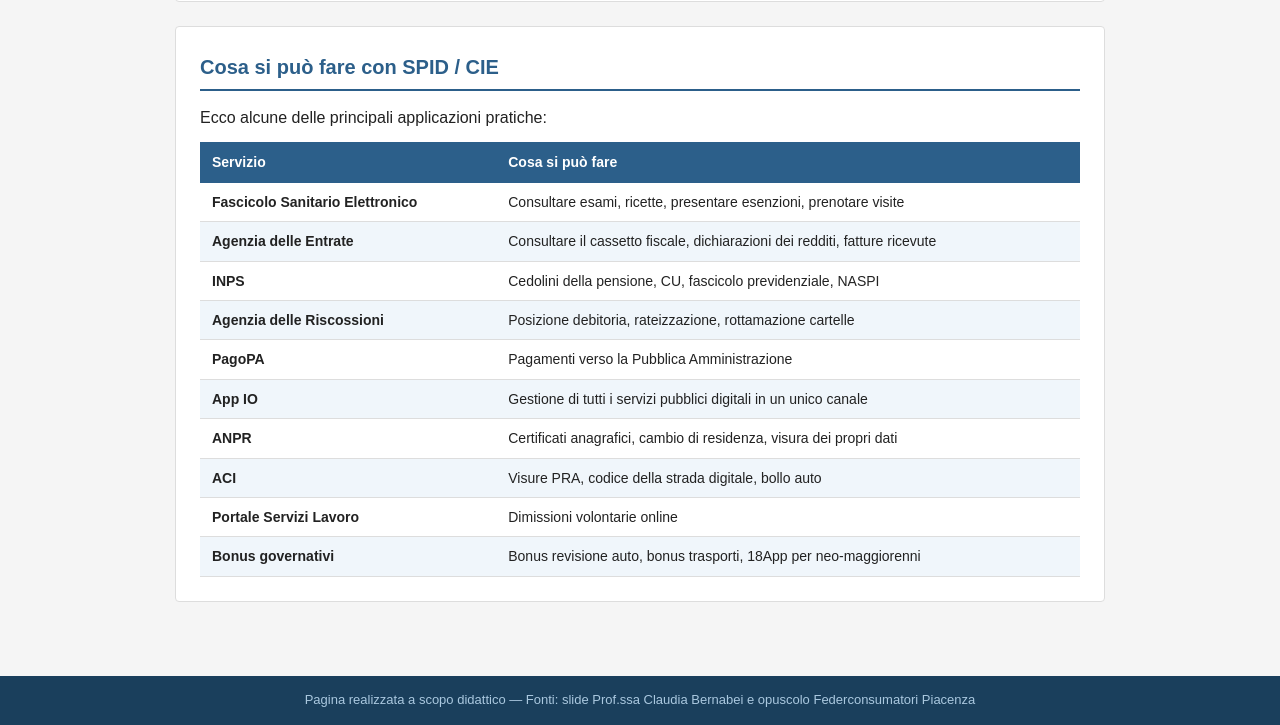
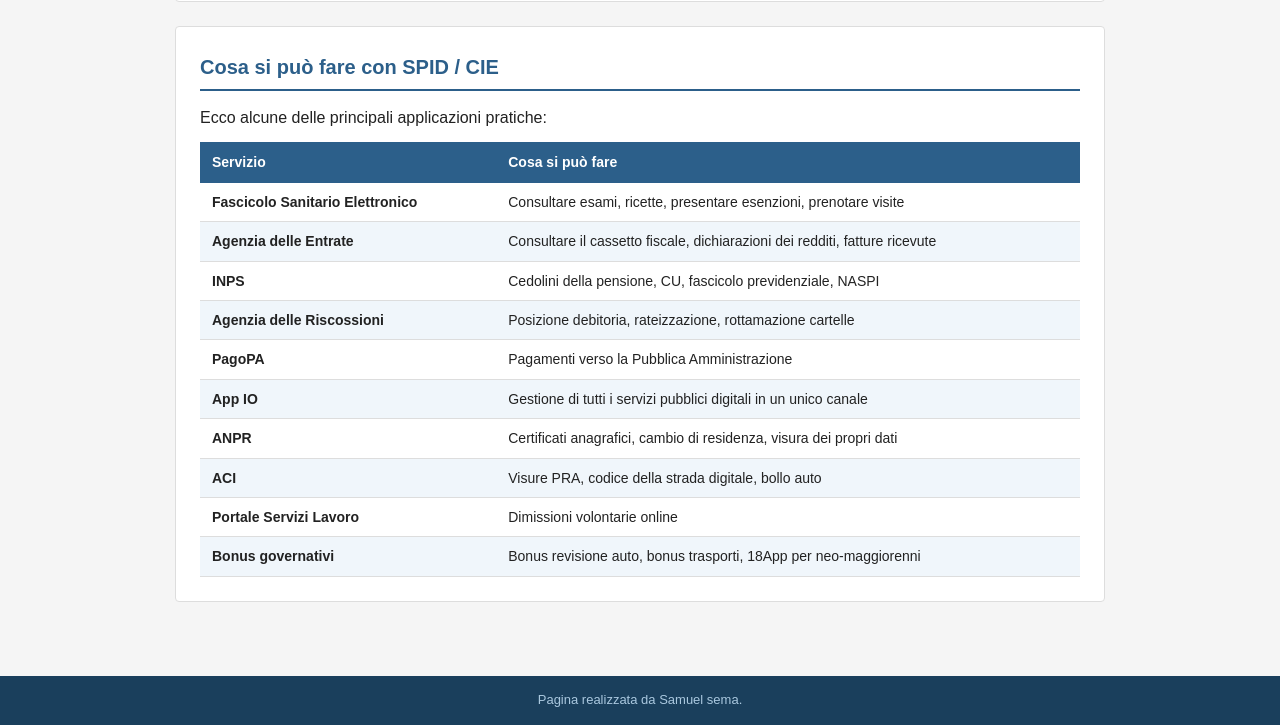
Before and after one commit to itzmimoo/identita, a plain HTML site: page index.html in a window 1280 px wide. Shown: the part 9818-10543 px from the top of the page. Drawn offline with Linux system fonts and the light colour scheme.

Commit message:
Update index.html

```diff
--- a/index.html
+++ b/index.html
@@ -840,7 +840,7 @@
 </div>
 
 <footer>
-    <p>Pagina realizzata a scopo didattico &mdash; Fonti: slide Prof.ssa Claudia Bernabei e opuscolo Federconsumatori Piacenza</p>
+    <p>Pagina realizzata da Samuel sema.</p>
 </footer>
 
 <script>
```
